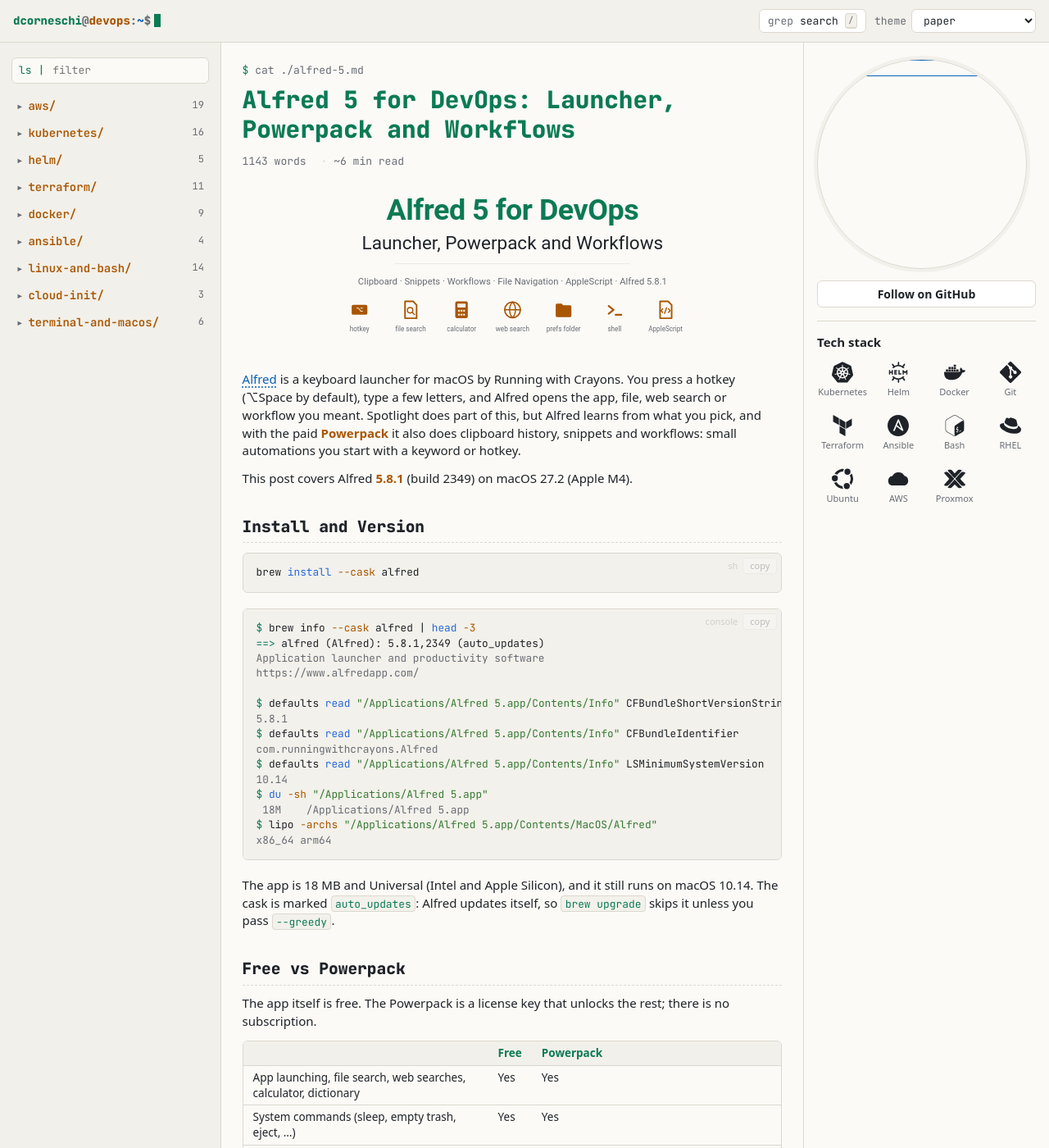
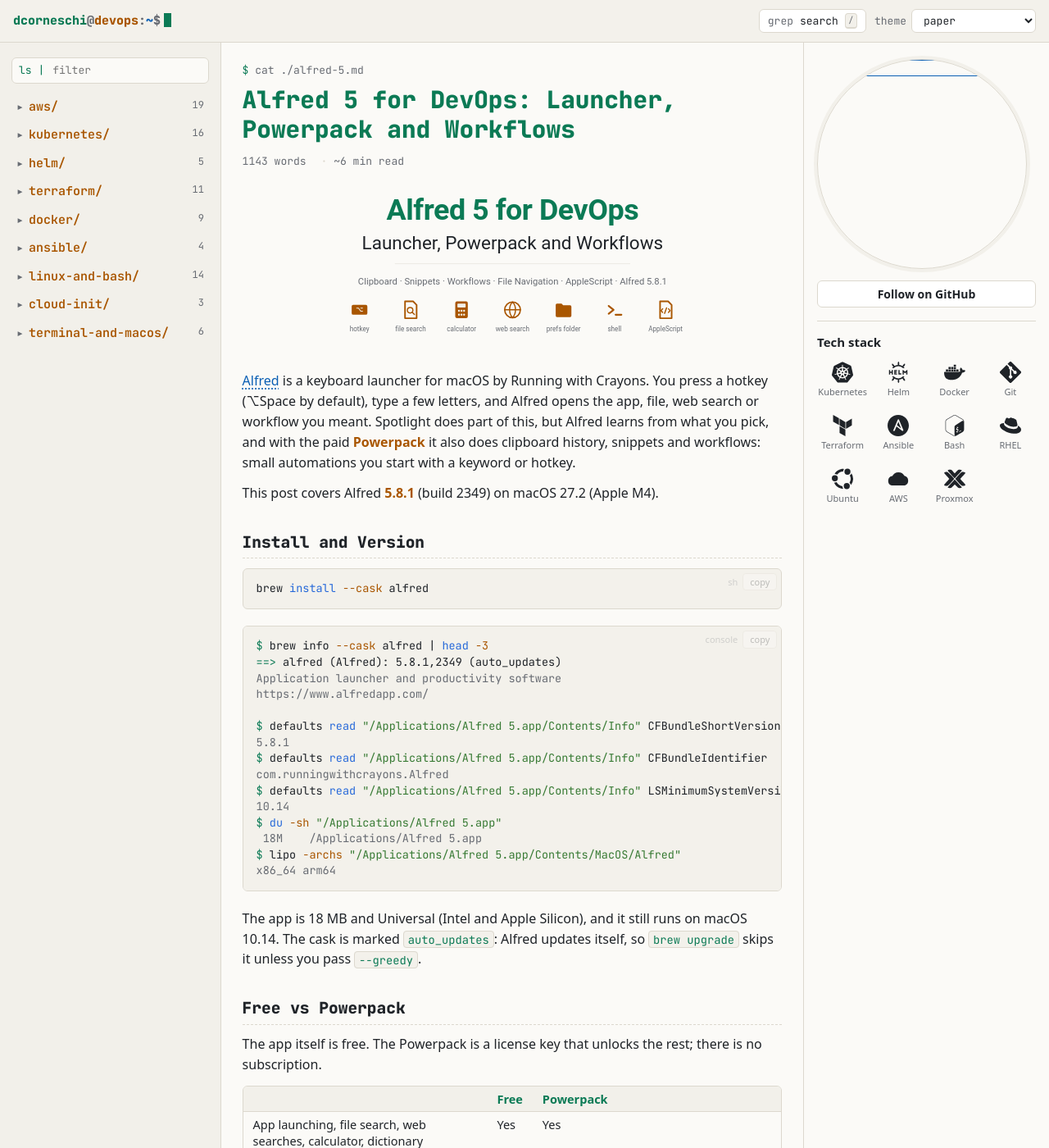
Before and after one commit to dcorneschi/documentation, a Jekyll site: the page built from alfred-5/index.md, in a window 1280 px wide and 1400 px high. Shown: the whole window at 82% size. Built offline with Jekyll 4.4.1, drawn with Linux system fonts in a browser that asks for light colours; our own code applies the rules of GitHub Pages for plain Markdown files.

Commit message:
Increase the font size a bit
Article text 15 to 16px with a little more line spacing, tables 14.5px,
code blocks 13.5px, the rest of the page 15px (14px on phones).

Co-Authored-By: Claude Opus 5.5 <noreply@anthropic.com>

```diff
--- a/assets/css/tty.css
+++ b/assets/css/tty.css
@@ -163,7 +163,7 @@ body {
   color: var(--fg);
   --mono: "JetBrains Mono", ui-monospace, SFMono-Regular, Menlo, Consolas, monospace;
   --sans: system-ui, -apple-system, "Segoe UI", Roboto, "Helvetica Neue", Arial, sans-serif;
-  font: 14px/1.5 var(--mono);
+  font: 15px/1.5 var(--mono);
   font-variant-ligatures: none;
   min-height: 100vh;
   display: flex;
@@ -334,8 +334,8 @@ kbd {
    the terminal-style chrome stay monospace. */
 .prose {
   font-family: var(--sans);
-  font-size: 15px;
-  line-height: 1.45;
+  font-size: 16px;
+  line-height: 1.55;
   letter-spacing: normal;
   word-spacing: normal;
 }
@@ -374,7 +374,7 @@ kbd {
 
 /* tables */
 .table-wrap { overflow-x: auto; margin: 0 0 1.4em; border: 1px solid var(--border); border-radius: 6px; }
-.prose table { width: 100%; border-collapse: collapse; font-size: 13.5px; line-height: 1.4; margin: 0; }
+.prose table { width: 100%; border-collapse: collapse; font-size: 14.5px; line-height: 1.4; margin: 0; }
 .prose th, .prose td { padding: 5px 12px; text-align: left; vertical-align: top; border-bottom: 1px solid var(--border); }
 .prose th { background: var(--bg-alt); color: var(--accent); font-weight: 600; white-space: nowrap; }
 .prose tr:last-child td { border-bottom: 0; }
@@ -387,7 +387,7 @@ kbd {
 .prose pre {
   margin: 0; padding: 14px 16px; overflow-x: auto;
   background: var(--code-bg); border: 1px solid var(--border); border-radius: 6px;
-  font-family: var(--mono); font-size: 12.75px; line-height: 1.45; tab-size: 4;
+  font-family: var(--mono); font-size: 13.5px; line-height: 1.45; tab-size: 4;
 }
 .prose pre code { background: none; border: 0; padding: 0; color: var(--fg); font-size: 1em; overflow-wrap: normal; white-space: pre; }
 .code-tools {
@@ -596,7 +596,7 @@ div.highlighter-rouge:hover .code-tools, .code-tools:focus-within { opacity: 1;
   .term-body { height: 320px; }
 }
 @media (max-width: 640px) {
-  body { font-size: 13px; }
+  body { font-size: 14px; }
   .search-open { padding: 4px 8px; }
   .search-open .dim, .search-open kbd, .palette .dim { display: none; }
   .brand { font-size: 13px; }
```
